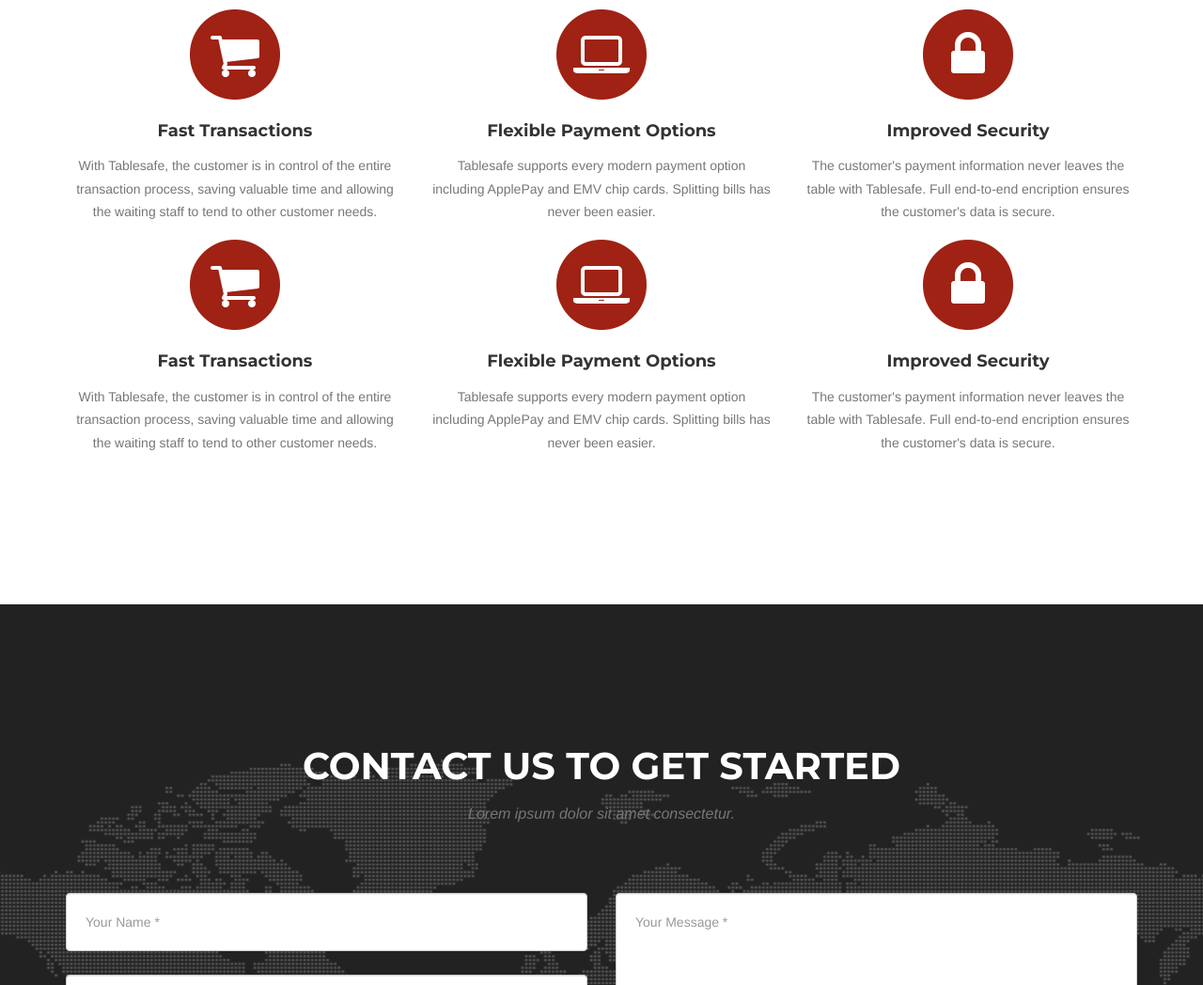
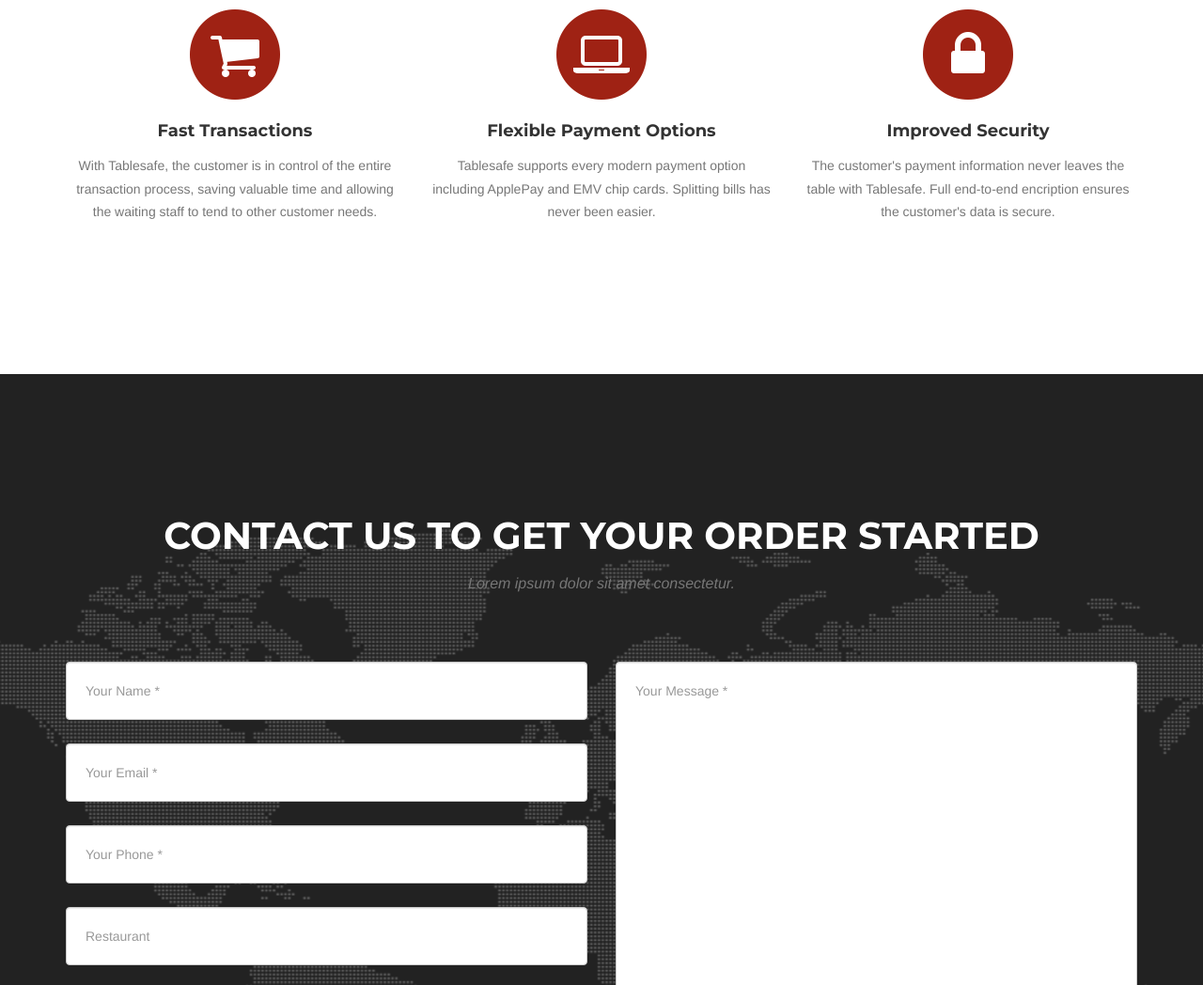
Before and after one commit to stwahbeh/tablesafeMCG, a plain HTML site: page product.html in a window 1280 px wide. Shown: the part 869-1917 px from the top of the page at 94% size. Drawn offline with nearby package versions, Linux system fonts and the light colour scheme; a web font is replaced by a local one.

Commit message:
product page mod

```diff
--- a/product.html
+++ b/product.html
@@ -100,32 +100,7 @@
                     <p class="text-muted">The customer's payment information never leaves the table with Tablesafe. Full end-to-end encription ensures the customer's data is secure.</p>
                 </div>
             </div>
-            <div class="row text-center features">
-                <div class="col-md-4">
-                    <span class="fa-stack fa-4x">
-                        <i class="fa fa-circle fa-stack-2x text-primary"></i>
-                        <i class="fa fa-shopping-cart fa-stack-1x fa-inverse"></i>
-                    </span>
-                    <h4 class="service-heading">Fast Transactions</h4>
-                    <p class="text-muted">With Tablesafe, the customer is in control of the entire transaction process, saving valuable time and allowing the waiting staff to tend to other customer needs.</p>
-                </div>
-                <div class="col-md-4">
-                    <span class="fa-stack fa-4x">
-                        <i class="fa fa-circle fa-stack-2x text-primary"></i>
-                        <i class="fa fa-laptop fa-stack-1x fa-inverse"></i>
-                    </span>
- <h4 class="service-heading">Flexible Payment Options</h4>
-                    <p class="text-muted">Tablesafe supports every modern payment option including ApplePay and EMV chip cards. Splitting bills has never been easier.</p>
-                </div>
-                <div class="col-md-4">
-                    <span class="fa-stack fa-4x">
-                        <i class="fa fa-circle fa-stack-2x text-primary"></i>
-                        <i class="fa fa-lock fa-stack-1x fa-inverse"></i>
-                    </span>
-                    <h4 class="service-heading">Improved Security</h4>
-                    <p class="text-muted">The customer's payment information never leaves the table with Tablesafe. Full end-to-end encription ensures the customer's data is secure.</p>
-                </div>
-            </div>
+
         </div>
         </div>
 
@@ -135,7 +110,7 @@
         <div class="container">
             <div class="row">
                 <div class="col-lg-12 text-center">
-                    <h2 class="section-heading">Contact Us To Get Started</h2>
+                    <h2 class="section-heading">Contact Us To Get Your Order Started</h2>
                     <h3 class="section-subheading text-muted">Lorem ipsum dolor sit amet consectetur.</h3>
                 </div>
             </div>
```
Also changed, not shown: index.html (+6 -6 lines).
